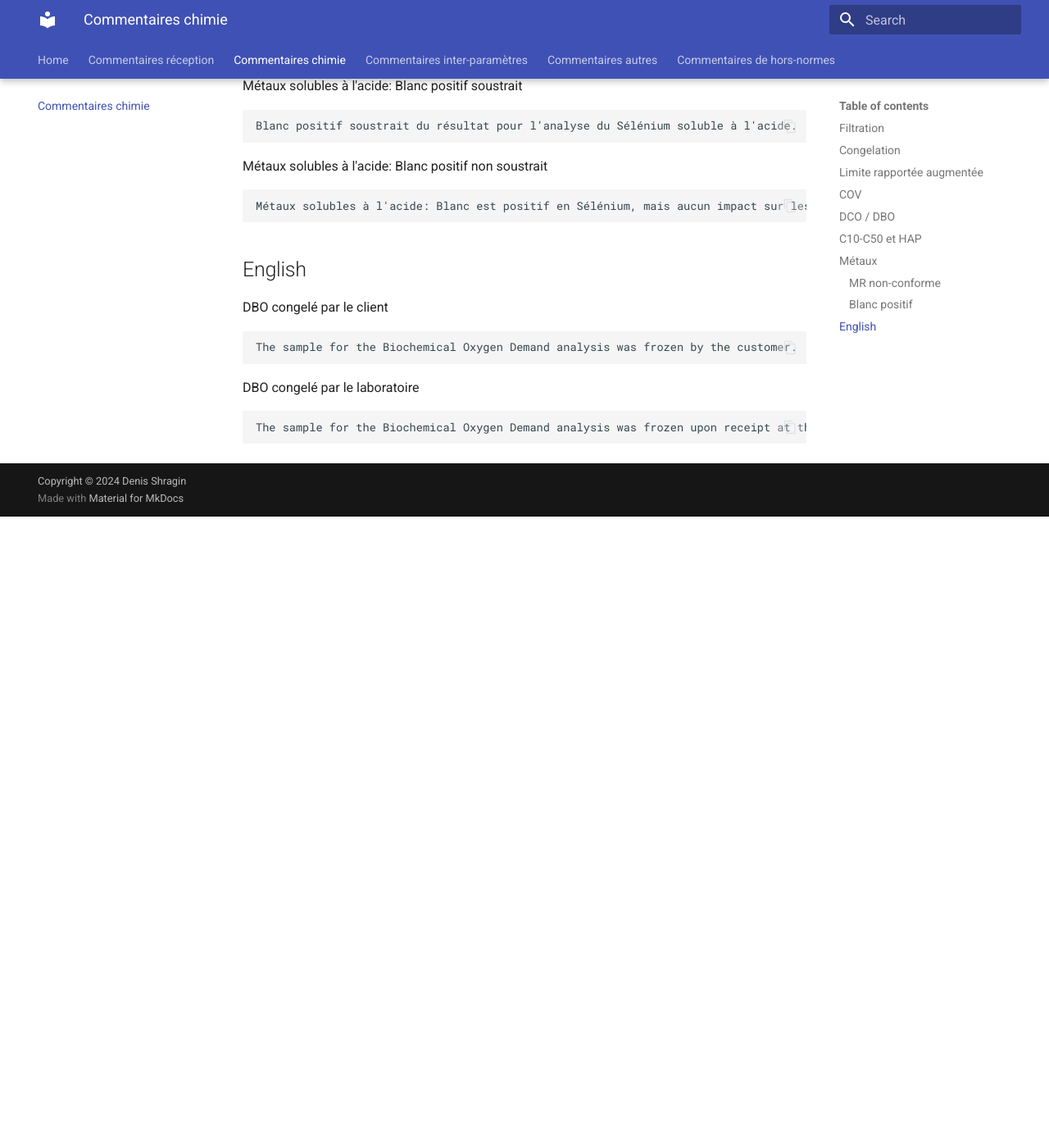
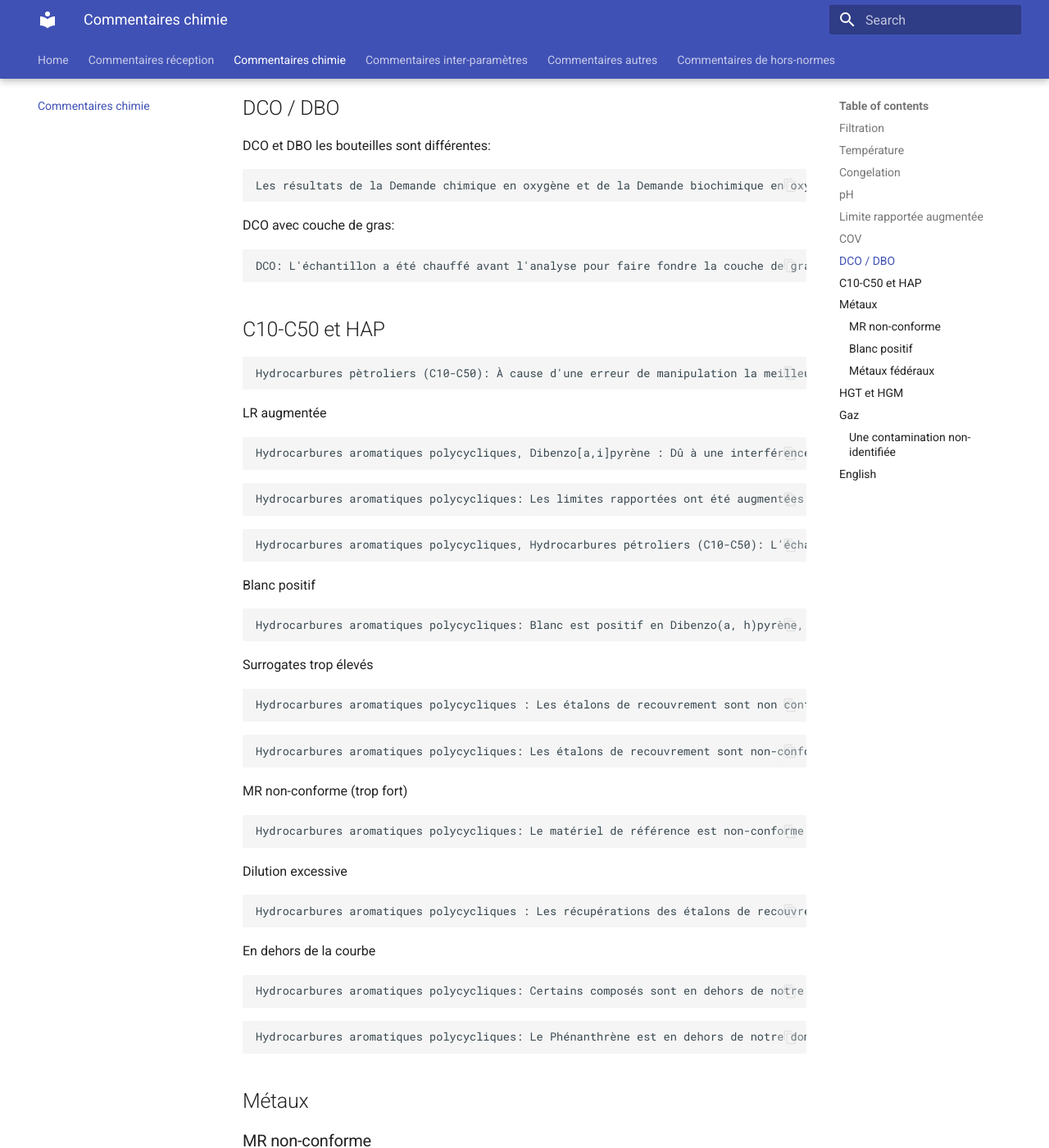
Before and after one commit to denisshragin/comments, an MkDocs documentation site: the page built from docs/chemistry.md, in a window 1280 px wide and 1400 px high, scrolled down 3470 px. Shown: the whole window at 82% size. Built offline with MkDocs 1.6.1 and Material for MkDocs 9.7.7, drawn with Linux system fonts in a browser that asks for light colours; before the commit the page ends 4100 px from its top, so only the background shows below that; some of the changed text lies outside the part shown.

Commit message:
VOC comments added

````diff
--- a/docs/chemistry.md
+++ b/docs/chemistry.md
@@ -25,6 +25,15 @@
 Métaux dissous - filtration au labo dans un délai dépassé (**non-conforme**):
 ```
 L'échantillon pour l'analyse des Métaux dissous a été filtré et préservé au laboratoire dans un délai dépassé.
+```
+## Température
+Azote ammoniacal à 25 C:
+```
+Le résultat de l'Azote ammoniacal non ionisé a été calculé en utilisant le pH à 22°C.
+```
+Azote ammoniacal calculé avec pH du client:
+```
+Le résultat de l'Azote ammoniacal non ionisé a été calculé en utilisant le pH fourni par le client.
 ```
 ## Congelation
 
@@ -61,27 +70,64 @@
 ```
 L'échantillon a été filtré après congélation pour l'analyse de la Demande biochimique en oxygène dissous.
 ```
+## pH
+pH boue liquide:
+```
+pH:  L'échantillon de boue est suffisamment liquide, il a été analysé directement sans extraction.
+```
 ## Limite rapportée augmentée
 Général:
 ```
 XXX: La limite rapportée a été augmentée due à une interférence de la matrice.
 ```
-
+```
+XXX: La limite rapportée a été  augmentée dû à une dilution de l’échantillon en raison d'une matrice trop chargée.
+```
 Phosphores totaux:
 ```
 Phosphores totaux: La limite rapportée a été augmentée due à une interférence de la matrice.
 ```
+HGT LR augmentée:
+```
+Huiles et graisses totales: La limite rapportée a été augmentée due à une quantité insuffisante d'échantillon.
+```
+Nitrites
+```
+Nitrites: La limite rapportée a été augmentée due à une interférence de la matrice.
+```
+% d'humidité élevé:
+```
+En raison d'un pourcentage d'humidité élevé, les limites de détection ont été augmentées.
+```
 ## COV
 Surrogates non-conformes (trop forts)
 ```
-COV : Les étalons de recouvrement sont non conformes, trop élevés, les résultats peuvent être surévalués.
+COV: Les étalons de recouvrement sont non conformes, trop élevés, les résultats peuvent être surévalués.
 ```
 Dilution excéssive
 ```
-COV : Les récupérations des étalons de recouvrement ne sont pas disponibles à cause d’une dilution excessive de l’échantillon.
+COV: Les récupérations des étalons de recouvrement ne sont pas disponibles à cause d’une dilution excessive de l’échantillon.
 ```
-
-
+% d'humidité élevé, LR augmentée:
+```
+COV: En raison d'un pourcentage d'humidité élevé, les limites de détection ont été augmentées.
+```
+Poids insuffisant (sols):
+```
+COV: En raison d'un poids d'extraction insuffisant, les limites de détection ont été augmentées et les résultats peuvent être sous-estimés.
+```
+COV pot non-conforme:
+```
+Analyse non conforme car effectuée sur un échantillon prélevé dans un pot de verre avec espace d'air,
+```
+COV pot déjà manipulé:
+```
+Analyse non conforme car effectuée sur un échantillon prélevé dans un pot de verre déjà manipulé.
+```
+COV pot conforme:
+```
+COV: Analyse effectuée sur un échantillon prélevé dans un pot de verre sans espace d’air.
+```
 ## DCO / DBO
 
 DCO et DBO les bouteilles sont différentes:
@@ -105,6 +151,32 @@
 ```
 ```
 Hydrocarbures aromatiques polycycliques, Hydrocarbures pétroliers (C10-C50): L’échantillon est constitué à plus de 80% de gravier de plus de 5mm. L’analyse à été effectué selon la dérogation gravier.
+```
+Blanc positif
+```
+Hydrocarbures aromatiques polycycliques: Blanc est positif en Dibenzo(a, h)pyrène, mais aucun impact sur les résultats de l’échantillon.
+```
+Surrogates trop élevés
+```
+Hydrocarbures aromatiques polycycliques : Les étalons de recouvrement sont non conformes, trop élevés, les résultats peuvent être surévalués.
+```
+```
+Hydrocarbures aromatiques polycycliques: Les étalons de recouvrement sont non-conformes (trop élevés). Les résultats peuvent être surestimés.
+```
+MR non-conforme (trop fort)
+```
+Hydrocarbures aromatiques polycycliques: Le matériel de référence est non-conforme (trop fort) pour 7,12-diméthylbenzo(a)anthracène, Benzo(e)pyrène, Benzo(a)pyrène, Dibenzo(a, h)antracène et Dibenzo(a, h)pyrène. Le résultat de l’échantillon peut être surestimé pour ces composés.
+```
+Dilution excessive
+```
+Hydrocarbures aromatiques polycycliques : Les récupérations des étalons de recouvrement ne sont pas disponibles à cause d’une dilution excessive de l’échantillon.
+```
+En dehors de la courbe
+```
+Hydrocarbures aromatiques polycycliques: Certains composés sont en dehors de notre domaine de linéarité, les résultats peuvent être sous-évalués.
+```
+```
+Hydrocarbures aromatiques polycycliques: Le Phénanthrène est en dehors de notre domaine de linéarité, cependant, une reprise est impossible car il ne restait pas assez d’échantillon. Les résultats peuvent être sous-évalués.
 ```
 
 ## Métaux
@@ -138,13 +210,39 @@
 ```
 Métaux solubles à l'acide: Blanc est positif en Sélénium, mais aucun impact sur les résultats de l’échantillon.
 ```
-
+### Métaux fédéraux
+```
+Les analyses de cet échantillon ont été faites en dérogation selon les recommandations de la méthode fédérale dans un cadre non accrédité selon le MELCCFP.
+```
+## HGT et HGM
+Blanc non-conforme
+```
+Huiles et graisses totales: Blanc est non-conforme, mais aucun impact sur le résultat de l’échantillon.
+```
+pH ajousté
+```
+Huiles et graisses totales- Gravimétrie: Agent de conservation insuffisant, pH ajusté au laboratoire.
+```
+LR augmentée
+```
+Huiles et graisses totales: La limite rapportée a été augmentée due à une quantité insuffisante d'échantillon.
+```
+## Gaz
+### Une contamination non-identifiée
+Solvants halogénés:
+```
+Solvants halogénés: Une contamination détectée et rapportée dans la région des Fréons 12, 22 et 114, mais nous ne pouvons affirmer avec certitude qu'il s'agisse d'un de ces composés.
+```
+Hydrocarbures volatils C1-C6
+```
+Hydrocarbures volatils C1-C6: Présence d’une contamination non-identifiable se situant entre le butane (C4) et le pentane (C5).
+```
 ## English
 DBO congelé par le client
 ```
-The sample for the Biochemical Oxygen Demand analysis was frozen by the customer.
+The sample the Biochemical Oxygen Demand analysis was frozen by the client.
 ```
 DBO congelé par le laboratoire
 ```
-The sample for the Biochemical Oxygen Demand analysis was frozen upon receipt at the laboratory.
+The sample for Biochemical Oxygen Demand analysis was frozen upon receipt at the laboratory.
 ```
````
